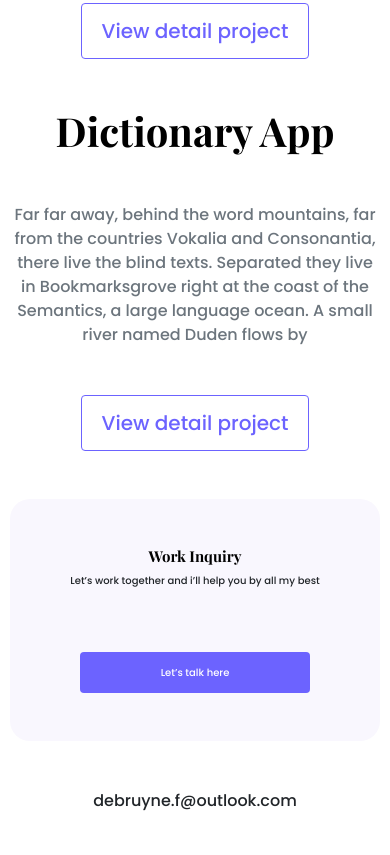
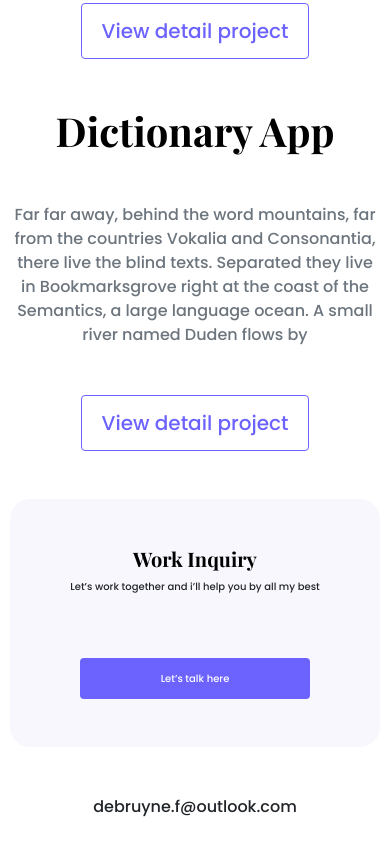
Before and after one commit to floradb26/portafolio-project1, a plain HTML site: page index.html in a window 390 px wide. Shown: the part 1114-1969 px from the top of the page. Drawn offline with nearby package versions, Linux system fonts and the light colour scheme.

Commit message:
Closing block h2 font-size

```diff
--- a/styles/styles.css
+++ b/styles/styles.css
@@ -107,8 +107,8 @@ padding: 120px 60px;
         padding: 0px 10px;
         text-align: center;
     }
-    .closing h1 {
-        font-size: 15px;
+    .closing h2 {
+        font-size: 18px;
     }
 
     .closing p {
```
